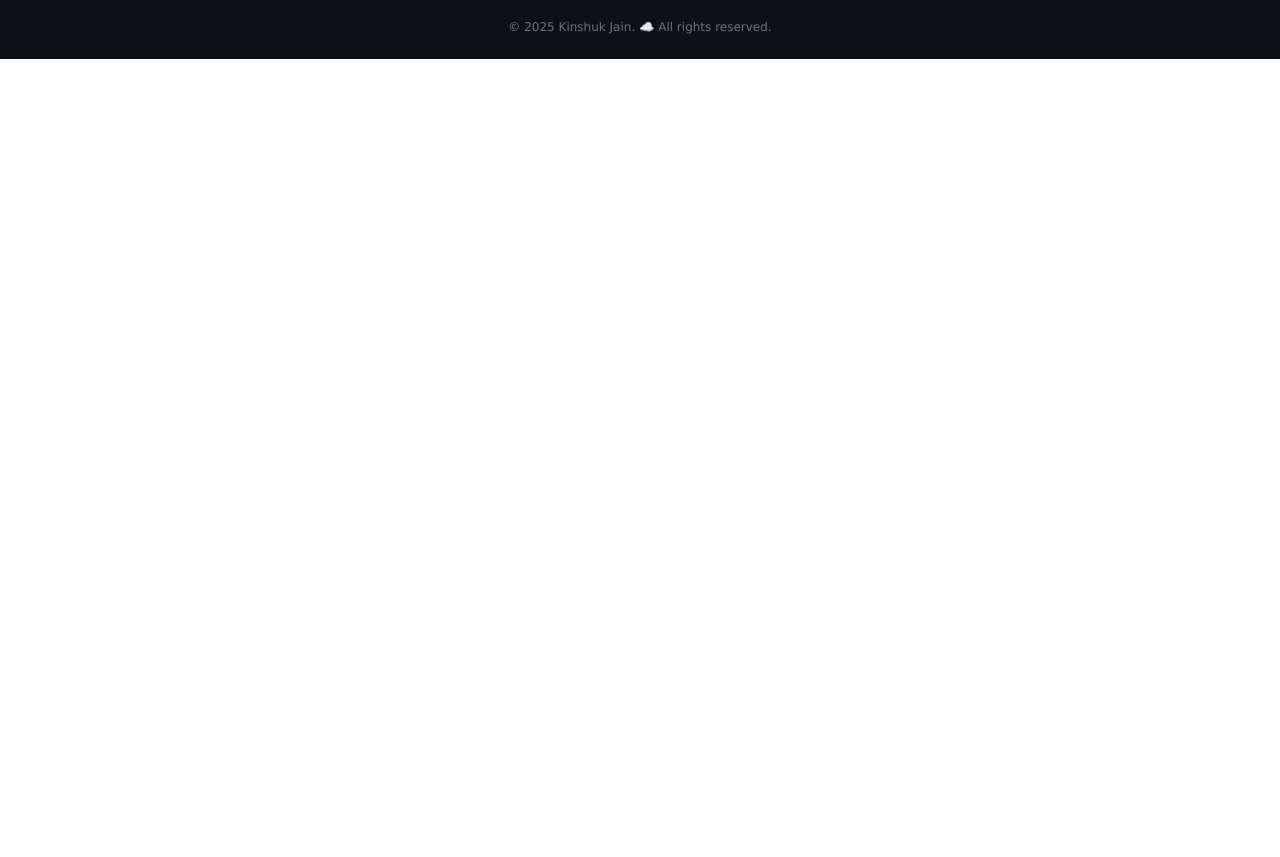
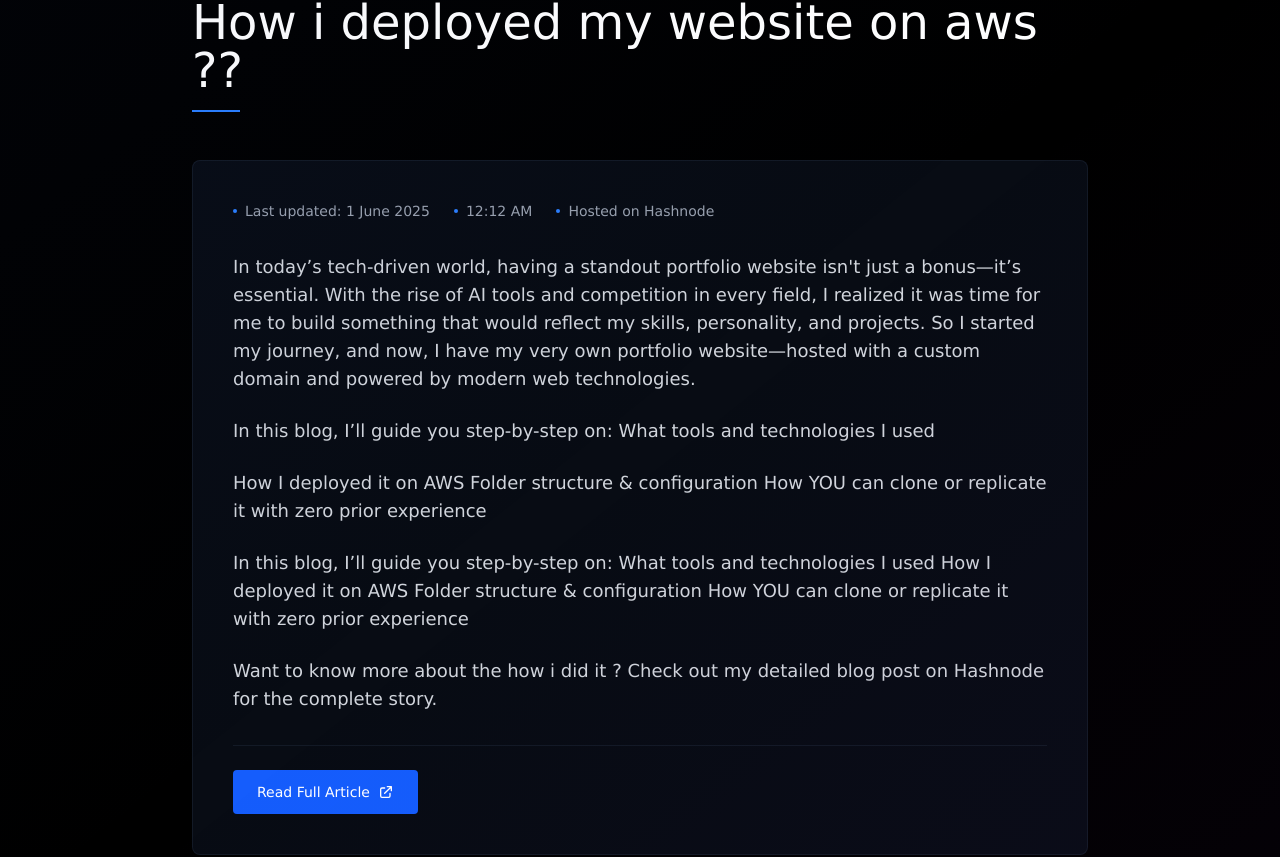
Before and after one commit to kinshukjainn/kinshukkportfolio, a React (Vite) app: page /blog in a window 1280 px wide. Shown: the part 1684-2541 px from the top of the page. Before the commit the page ends 1743 px from the top, so only its background shows below. Built offline with nearby package versions, Linux system fonts and the light colour scheme.

Commit message:
style: improve text formatting and add new blog section in Blog component for better readability and content organization

```diff
--- a/src/component-mine/Blog.tsx
+++ b/src/component-mine/Blog.tsx
@@ -36,14 +36,15 @@ export default function Blog() {
                 <p className="text-base sm:text-lg">
                   Hi everyone. I am a student. I write blogs on various topics,
                   mostly related to cloud computing and DevOps. I primarily work
-                  with AWS and am currently preparing for relevant certifications.
+                  with AWS and am currently preparing for relevant
+                  certifications.
                 </p>
                 <p className="text-base sm:text-lg">
                   Most of my content is technical in nature. I write about
                   infrastructure, automation, and other aspects of cloud
-                  platforms. I also occasionally write non-technical blogs, mostly
-                  around personal observations and how writing has influenced my
-                  thinking.
+                  platforms. I also occasionally write non-technical blogs,
+                  mostly around personal observations and how writing has
+                  influenced my thinking.
                 </p>
                 <p className="text-base sm:text-lg">
                   Overall, I use blogging to document what I learn and share it
@@ -58,8 +59,18 @@ export default function Blog() {
                   className="inline-flex items-center gap-2 bg-blue-600 hover:bg-blue-700 text-white px-6 py-3 rounded-sm text-sm font-medium transition-colors duration-200 hover:shadow-lg hover:shadow-blue-600/25"
                 >
                   Visit My Blog
-                  <svg className="w-4 h-4" fill="none" stroke="currentColor" viewBox="0 0 24 24">
-                    <path strokeLinecap="round" strokeLinejoin="round" strokeWidth={2} d="M10 6H6a2 2 0 00-2 2v10a2 2 0 002 2h10a2 2 0 002-2v-4M14 4h6m0 0v6m0-6L10 14" />
+                  <svg
+                    className="w-4 h-4"
+                    fill="none"
+                    stroke="currentColor"
+                    viewBox="0 0 24 24"
+                  >
+                    <path
+                      strokeLinecap="round"
+                      strokeLinejoin="round"
+                      strokeWidth={2}
+                      d="M10 6H6a2 2 0 00-2 2v10a2 2 0 002 2h10a2 2 0 002-2v-4M14 4h6m0 0v6m0-6L10 14"
+                    />
                   </svg>
                 </a>
               </div>
@@ -113,7 +124,9 @@ export default function Blog() {
                   professionals who share similar goals.
                 </p>
                 <p className="text-base sm:text-lg">
-                  Want to know more about the reasons why I started blogging? Check out my detailed blog post on Hashnode for the complete story.
+                  Want to know more about the reasons why I started blogging?
+                  Check out my detailed blog post on Hashnode for the complete
+                  story.
                 </p>
               </div>
 
@@ -124,8 +137,111 @@ export default function Blog() {
                   className="inline-flex items-center gap-2 bg-blue-600 hover:bg-blue-700 text-white px-6 py-3 rounded-sm text-sm font-medium transition-colors duration-200 hover:shadow-lg hover:shadow-blue-600/25"
                 >
                   Read Full Article
-                  <svg className="w-4 h-4" fill="none" stroke="currentColor" viewBox="0 0 24 24">
-                    <path strokeLinecap="round" strokeLinejoin="round" strokeWidth={2} d="M10 6H6a2 2 0 00-2 2v10a2 2 0 002 2h10a2 2 0 002-2v-4M14 4h6m0 0v6m0-6L10 14" />
+                  <svg
+                    className="w-4 h-4"
+                    fill="none"
+                    stroke="currentColor"
+                    viewBox="0 0 24 24"
+                  >
+                    <path
+                      strokeLinecap="round"
+                      strokeLinejoin="round"
+                      strokeWidth={2}
+                      d="M10 6H6a2 2 0 00-2 2v10a2 2 0 002 2h10a2 2 0 002-2v-4M14 4h6m0 0v6m0-6L10 14"
+                    />
+                  </svg>
+                </a>
+              </div>
+            </div>
+          </div>
+        </div>
+
+        {/* Subtle Background Elements */}
+        <div className="absolute inset-0 bg-gradient-to-br from-blue-900/5 via-transparent to-purple-900/5 pointer-events-none"></div>
+      </section>
+
+      {/* Second Section */}
+      <section className="relative">
+        <div className="container mx-auto px-4 sm:px-6 lg:px-8 py-8 lg:py-16">
+          <div className="max-w-4xl mx-auto">
+            {/* Section Header */}
+            <div className="mb-8 lg:mb-12">
+              <h2 className="text-2xl sm:text-3xl lg:text-4xl xl:text-5xl font-light text-white mb-4">
+                How i deployed my website on aws ??
+              </h2>
+              <div className="w-12 h-0.5 bg-blue-500"></div>
+            </div>
+
+            {/* Content Card */}
+            <div className="bg-gray-900/50 backdrop-blur-sm border border-gray-800/50 rounded-lg p-6 sm:p-8 lg:p-10 mb-8">
+              {/* Meta Information */}
+              <div className="flex flex-wrap gap-4 sm:gap-6 text-sm text-gray-400 mb-6 sm:mb-8">
+                <div className="flex items-center gap-2">
+                  <div className="w-1 h-1 bg-blue-500 rounded-full"></div>
+                  <span>Last updated: 1 June 2025</span>
+                </div>
+                <div className="flex items-center gap-2">
+                  <div className="w-1 h-1 bg-blue-500 rounded-full"></div>
+                  <span>12:12 AM</span>
+                </div>
+                <div className="flex items-center gap-2">
+                  <div className="w-1 h-1 bg-blue-500 rounded-full"></div>
+                  <span>Hosted on Hashnode</span>
+                </div>
+              </div>
+
+              {/* Content */}
+              <div className="space-y-6 text-gray-300 leading-relaxed">
+                <p className="text-base sm:text-lg">
+                  In today’s tech-driven world, having a standout portfolio
+                  website isn't just a bonus—it’s essential. With the rise of AI
+                  tools and competition in every field, I realized it was time
+                  for me to build something that would reflect my skills,
+                  personality, and projects. So I started my journey, and now, I
+                  have my very own portfolio website—hosted with a custom domain
+                  and powered by modern web technologies.
+                </p>
+                <p className="text-base sm:text-lg">
+                  In this blog, I’ll guide you step-by-step on: What tools and
+                  technologies I used
+                </p>
+                <p className="text-base sm:text-lg">
+                 How I deployed it on AWS Folder structure
+                  & configuration How YOU can clone or replicate it with zero
+                  prior experience
+                </p>
+                <p className="text-base sm:text-lg">
+                  In this blog, I’ll guide you step-by-step on: What tools and
+                  technologies I used How I deployed it on AWS Folder structure
+                  & configuration How YOU can clone or replicate it with zero
+                  prior experience
+                </p>
+                <p className="text-base sm:text-lg">
+                  Want to know more about the how i did it ?
+                  Check out my detailed blog post on Hashnode for the complete
+                  story.
+                </p>
+              </div>
+
+              {/* CTA Button */}
+              <div className="mt-8 pt-6 border-t border-gray-800/50">
+                <a
+                  href="https://blog.cloudkinshuk.in/reasons-why-you-should-start-blogging-to-build-you-career"
+                  className="inline-flex items-center gap-2 bg-blue-600 hover:bg-blue-700 text-white px-6 py-3 rounded-sm text-sm font-medium transition-colors duration-200 hover:shadow-lg hover:shadow-blue-600/25"
+                >
+                  Read Full Article
+                  <svg
+                    className="w-4 h-4"
+                    fill="none"
+                    stroke="currentColor"
+                    viewBox="0 0 24 24"
+                  >
+                    <path
+                      strokeLinecap="round"
+                      strokeLinejoin="round"
+                      strokeWidth={2}
+                      d="M10 6H6a2 2 0 00-2 2v10a2 2 0 002 2h10a2 2 0 002-2v-4M14 4h6m0 0v6m0-6L10 14"
+                    />
                   </svg>
                 </a>
               </div>
```
